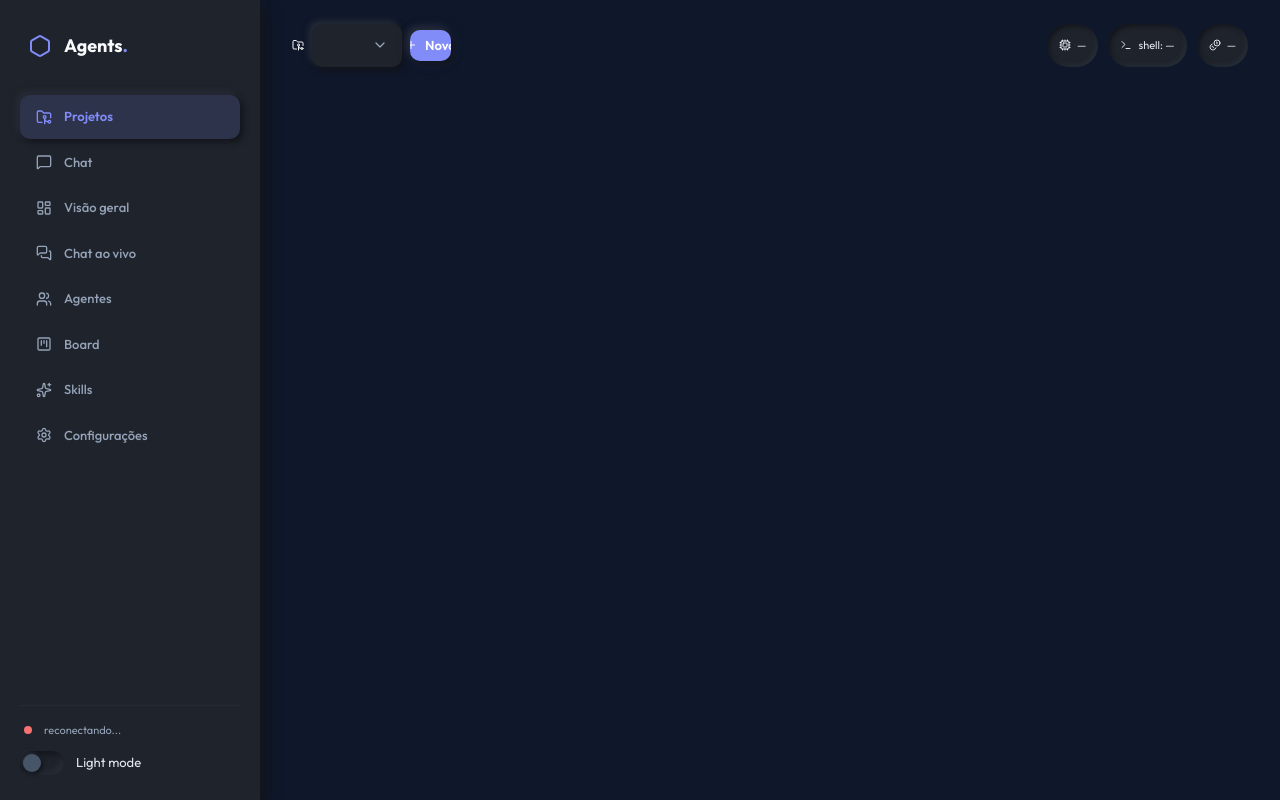
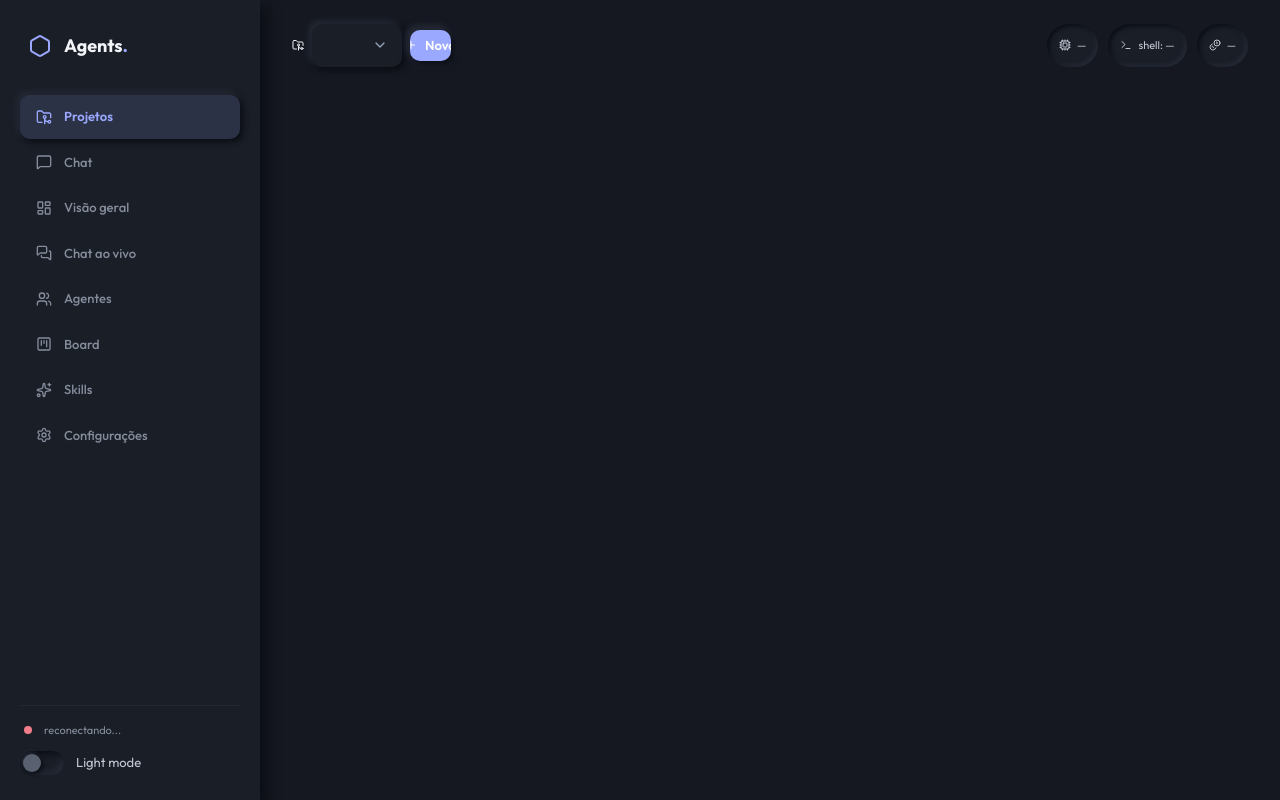
Before and after one commit to NoobDetonator/personal-ai-agents, a website: page web/index.html in a window 1280 px wide. Drawn offline with nearby package versions, Linux system fonts and the light colour scheme; no server answers.

Commit message:
style(web): refine dark theme palette

```diff
--- a/design-system/tokens.css
+++ b/design-system/tokens.css
@@ -250,67 +250,67 @@
 :root, [data-theme="dark"] {
 
   /* --- Surfaces --- */
-  --ds-surface-base:       var(--p-gray-900);
-  --ds-surface-raised:     #242932;
-  --ds-surface-sunken:     #181b22;
+  --ds-surface-base:       #151820;
+  --ds-surface-raised:     #222733;
+  --ds-surface-sunken:     #10131a;
   --ds-surface-overlay:    rgba(0, 0, 0, 0.6);
-  --ds-surface-neu-base:   #1f232b;
+  --ds-surface-neu-base:   #1a1e27;
 
   /* --- Text --- */
-  --ds-text-primary:    var(--p-gray-50);
-  --ds-text-secondary:  var(--p-gray-200);
-  --ds-text-muted:      var(--p-gray-400);
-  --ds-text-disabled:   var(--p-gray-600);
+  --ds-text-primary:    #f2f4f8;
+  --ds-text-secondary:  #c2c8d4;
+  --ds-text-muted:      #858d9c;
+  --ds-text-disabled:   #596170;
   --ds-text-inverse:    var(--p-gray-900);
   --ds-text-on-brand:   #ffffff;
 
   /* --- Borders --- */
-  --ds-border-default:  rgba(255, 255, 255, 0.06);
-  --ds-border-subtle:   rgba(255, 255, 255, 0.03);
-  --ds-border-strong:   rgba(255, 255, 255, 0.12);
+  --ds-border-default:  rgba(190, 199, 220, 0.10);
+  --ds-border-subtle:   rgba(190, 199, 220, 0.055);
+  --ds-border-strong:   rgba(205, 213, 232, 0.18);
 
   /* --- Brand / Action --- */
-  --ds-action-primary:         var(--p-indigo-400);
-  --ds-action-primary-hover:   var(--p-indigo-300);
-  --ds-action-primary-active:  var(--p-indigo-500);
-  --ds-action-primary-subtle:  rgba(129, 140, 248, 0.15);
-  --ds-action-secondary:       var(--p-blue-400);
-  --ds-action-secondary-hover: var(--p-blue-300);
-  --ds-action-secondary-subtle: rgba(96, 165, 250, 0.15);
+  --ds-action-primary:         #9aa8ff;
+  --ds-action-primary-hover:   #b7c0ff;
+  --ds-action-primary-active:  #7b8cf5;
+  --ds-action-primary-subtle:  rgba(154, 168, 255, 0.14);
+  --ds-action-secondary:       #67c7e8;
+  --ds-action-secondary-hover: #8bd8f1;
+  --ds-action-secondary-subtle: rgba(103, 199, 232, 0.13);
 
   /* --- Feedback — Success --- */
-  --ds-feedback-success:       var(--p-emerald-400);
-  --ds-feedback-success-bg:    rgba(52, 211, 153, 0.1);
-  --ds-feedback-success-text:  var(--p-emerald-300);
-  --ds-feedback-success-border: rgba(52, 211, 153, 0.25);
+  --ds-feedback-success:       #63d6a0;
+  --ds-feedback-success-bg:    rgba(99, 214, 160, 0.11);
+  --ds-feedback-success-text:  #8be4b9;
+  --ds-feedback-success-border: rgba(99, 214, 160, 0.26);
 
   /* --- Feedback — Warning --- */
-  --ds-feedback-warning:       var(--p-amber-400);
-  --ds-feedback-warning-bg:    rgba(251, 191, 36, 0.1);
-  --ds-feedback-warning-text:  var(--p-amber-300);
-  --ds-feedback-warning-border: rgba(251, 191, 36, 0.25);
+  --ds-feedback-warning:       #f2bd67;
+  --ds-feedback-warning-bg:    rgba(242, 189, 103, 0.11);
+  --ds-feedback-warning-text:  #f7cf8e;
+  --ds-feedback-warning-border: rgba(242, 189, 103, 0.27);
 
   /* --- Feedback — Danger --- */
-  --ds-feedback-danger:        var(--p-red-400);
-  --ds-feedback-danger-bg:     rgba(248, 113, 113, 0.1);
-  --ds-feedback-danger-text:   var(--p-red-300);
-  --ds-feedback-danger-border: rgba(248, 113, 113, 0.25);
+  --ds-feedback-danger:        #f27d8a;
+  --ds-feedback-danger-bg:     rgba(242, 125, 138, 0.11);
+  --ds-feedback-danger-text:   #f5a0aa;
+  --ds-feedback-danger-border: rgba(242, 125, 138, 0.27);
 
   /* --- Feedback — Info --- */
-  --ds-feedback-info:          var(--p-cyan-400);
-  --ds-feedback-info-bg:       rgba(34, 211, 238, 0.1);
-  --ds-feedback-info-text:     var(--p-cyan-300);
-  --ds-feedback-info-border:   rgba(34, 211, 238, 0.25);
+  --ds-feedback-info:          #67c7e8;
+  --ds-feedback-info-bg:       rgba(103, 199, 232, 0.11);
+  --ds-feedback-info-text:     #91dbf2;
+  --ds-feedback-info-border:   rgba(103, 199, 232, 0.26);
 
   /* --- Feedback — Violet (roles) --- */
-  --ds-feedback-violet:        var(--p-violet-400);
-  --ds-feedback-violet-bg:     rgba(167, 139, 250, 0.1);
-  --ds-feedback-violet-text:   var(--p-violet-300);
-  --ds-feedback-violet-border: rgba(167, 139, 250, 0.25);
+  --ds-feedback-violet:        #c093f7;
+  --ds-feedback-violet-bg:     rgba(192, 147, 247, 0.11);
+  --ds-feedback-violet-text:   #d2b2fa;
+  --ds-feedback-violet-border: rgba(192, 147, 247, 0.26);
 
   /* --- Neumorphic Shadows --- */
-  --ds-neu-shadow-light: #292f3a;
-  --ds-neu-shadow-dark:  #12141a;
+  --ds-neu-shadow-light: #272d39;
+  --ds-neu-shadow-dark:  #0a0d13;
 
   --ds-shadow-outset-xs:  2px 2px 4px var(--ds-neu-shadow-dark), -2px -2px 4px var(--ds-neu-shadow-light);
   --ds-shadow-outset-sm:  3px 3px 6px var(--ds-neu-shadow-dark), -3px -3px 6px var(--ds-neu-shadow-light);
@@ -329,8 +329,8 @@
   --ds-shadow-float-lg: 0 8px 32px rgba(0,0,0,0.5), 0 4px 8px rgba(0,0,0,0.25);
 
   /* Convex/Concave gradients for neumorphism */
-  --ds-grad-convex:  linear-gradient(135deg, #242932, #1a1d24);
-  --ds-grad-concave: linear-gradient(135deg, #1a1d24, #242932);
+  --ds-grad-convex:  linear-gradient(135deg, #222733, #161a22);
+  --ds-grad-concave: linear-gradient(135deg, #11141b, #222733);
 
   /* --- Focus --- */
   --ds-focus-ring:        var(--p-indigo-400);
--- a/web/tokens.css
+++ b/web/tokens.css
@@ -250,67 +250,67 @@
 :root, [data-theme="dark"] {
 
   /* --- Surfaces --- */
-  --ds-surface-base:       var(--p-gray-900);
-  --ds-surface-raised:     #242932;
-  --ds-surface-sunken:     #181b22;
+  --ds-surface-base:       #151820;
+  --ds-surface-raised:     #222733;
+  --ds-surface-sunken:     #10131a;
   --ds-surface-overlay:    rgba(0, 0, 0, 0.6);
-  --ds-surface-neu-base:   #1f232b;
+  --ds-surface-neu-base:   #1a1e27;
 
   /* --- Text --- */
-  --ds-text-primary:    var(--p-gray-50);
-  --ds-text-secondary:  var(--p-gray-200);
-  --ds-text-muted:      var(--p-gray-400);
-  --ds-text-disabled:   var(--p-gray-600);
+  --ds-text-primary:    #f2f4f8;
+  --ds-text-secondary:  #c2c8d4;
+  --ds-text-muted:      #858d9c;
+  --ds-text-disabled:   #596170;
   --ds-text-inverse:    var(--p-gray-900);
   --ds-text-on-brand:   #ffffff;
 
   /* --- Borders --- */
-  --ds-border-default:  rgba(255, 255, 255, 0.06);
-  --ds-border-subtle:   rgba(255, 255, 255, 0.03);
-  --ds-border-strong:   rgba(255, 255, 255, 0.12);
+  --ds-border-default:  rgba(190, 199, 220, 0.10);
+  --ds-border-subtle:   rgba(190, 199, 220, 0.055);
+  --ds-border-strong:   rgba(205, 213, 232, 0.18);
 
   /* --- Brand / Action --- */
-  --ds-action-primary:         var(--p-indigo-400);
-  --ds-action-primary-hover:   var(--p-indigo-300);
-  --ds-action-primary-active:  var(--p-indigo-500);
-  --ds-action-primary-subtle:  rgba(129, 140, 248, 0.15);
-  --ds-action-secondary:       var(--p-blue-400);
-  --ds-action-secondary-hover: var(--p-blue-300);
-  --ds-action-secondary-subtle: rgba(96, 165, 250, 0.15);
+  --ds-action-primary:         #9aa8ff;
+  --ds-action-primary-hover:   #b7c0ff;
+  --ds-action-primary-active:  #7b8cf5;
+  --ds-action-primary-subtle:  rgba(154, 168, 255, 0.14);
+  --ds-action-secondary:       #67c7e8;
+  --ds-action-secondary-hover: #8bd8f1;
+  --ds-action-secondary-subtle: rgba(103, 199, 232, 0.13);
 
   /* --- Feedback — Success --- */
-  --ds-feedback-success:       var(--p-emerald-400);
-  --ds-feedback-success-bg:    rgba(52, 211, 153, 0.1);
-  --ds-feedback-success-text:  var(--p-emerald-300);
-  --ds-feedback-success-border: rgba(52, 211, 153, 0.25);
+  --ds-feedback-success:       #63d6a0;
+  --ds-feedback-success-bg:    rgba(99, 214, 160, 0.11);
+  --ds-feedback-success-text:  #8be4b9;
+  --ds-feedback-success-border: rgba(99, 214, 160, 0.26);
 
   /* --- Feedback — Warning --- */
-  --ds-feedback-warning:       var(--p-amber-400);
-  --ds-feedback-warning-bg:    rgba(251, 191, 36, 0.1);
-  --ds-feedback-warning-text:  var(--p-amber-300);
-  --ds-feedback-warning-border: rgba(251, 191, 36, 0.25);
+  --ds-feedback-warning:       #f2bd67;
+  --ds-feedback-warning-bg:    rgba(242, 189, 103, 0.11);
+  --ds-feedback-warning-text:  #f7cf8e;
+  --ds-feedback-warning-border: rgba(242, 189, 103, 0.27);
 
   /* --- Feedback — Danger --- */
-  --ds-feedback-danger:        var(--p-red-400);
-  --ds-feedback-danger-bg:     rgba(248, 113, 113, 0.1);
-  --ds-feedback-danger-text:   var(--p-red-300);
-  --ds-feedback-danger-border: rgba(248, 113, 113, 0.25);
+  --ds-feedback-danger:        #f27d8a;
+  --ds-feedback-danger-bg:     rgba(242, 125, 138, 0.11);
+  --ds-feedback-danger-text:   #f5a0aa;
+  --ds-feedback-danger-border: rgba(242, 125, 138, 0.27);
 
   /* --- Feedback — Info --- */
-  --ds-feedback-info:          var(--p-cyan-400);
-  --ds-feedback-info-bg:       rgba(34, 211, 238, 0.1);
-  --ds-feedback-info-text:     var(--p-cyan-300);
-  --ds-feedback-info-border:   rgba(34, 211, 238, 0.25);
+  --ds-feedback-info:          #67c7e8;
+  --ds-feedback-info-bg:       rgba(103, 199, 232, 0.11);
+  --ds-feedback-info-text:     #91dbf2;
+  --ds-feedback-info-border:   rgba(103, 199, 232, 0.26);
 
   /* --- Feedback — Violet (roles) --- */
-  --ds-feedback-violet:        var(--p-violet-400);
-  --ds-feedback-violet-bg:     rgba(167, 139, 250, 0.1);
-  --ds-feedback-violet-text:   var(--p-violet-300);
-  --ds-feedback-violet-border: rgba(167, 139, 250, 0.25);
+  --ds-feedback-violet:        #c093f7;
+  --ds-feedback-violet-bg:     rgba(192, 147, 247, 0.11);
+  --ds-feedback-violet-text:   #d2b2fa;
+  --ds-feedback-violet-border: rgba(192, 147, 247, 0.26);
 
   /* --- Neumorphic Shadows --- */
-  --ds-neu-shadow-light: #292f3a;
-  --ds-neu-shadow-dark:  #12141a;
+  --ds-neu-shadow-light: #272d39;
+  --ds-neu-shadow-dark:  #0a0d13;
 
   --ds-shadow-outset-xs:  2px 2px 4px var(--ds-neu-shadow-dark), -2px -2px 4px var(--ds-neu-shadow-light);
   --ds-shadow-outset-sm:  3px 3px 6px var(--ds-neu-shadow-dark), -3px -3px 6px var(--ds-neu-shadow-light);
@@ -329,8 +329,8 @@
   --ds-shadow-float-lg: 0 8px 32px rgba(0,0,0,0.5), 0 4px 8px rgba(0,0,0,0.25);
 
   /* Convex/Concave gradients for neumorphism */
-  --ds-grad-convex:  linear-gradient(135deg, #242932, #1a1d24);
-  --ds-grad-concave: linear-gradient(135deg, #1a1d24, #242932);
+  --ds-grad-convex:  linear-gradient(135deg, #222733, #161a22);
+  --ds-grad-concave: linear-gradient(135deg, #11141b, #222733);
 
   /* --- Focus --- */
   --ds-focus-ring:        var(--p-indigo-400);
```
